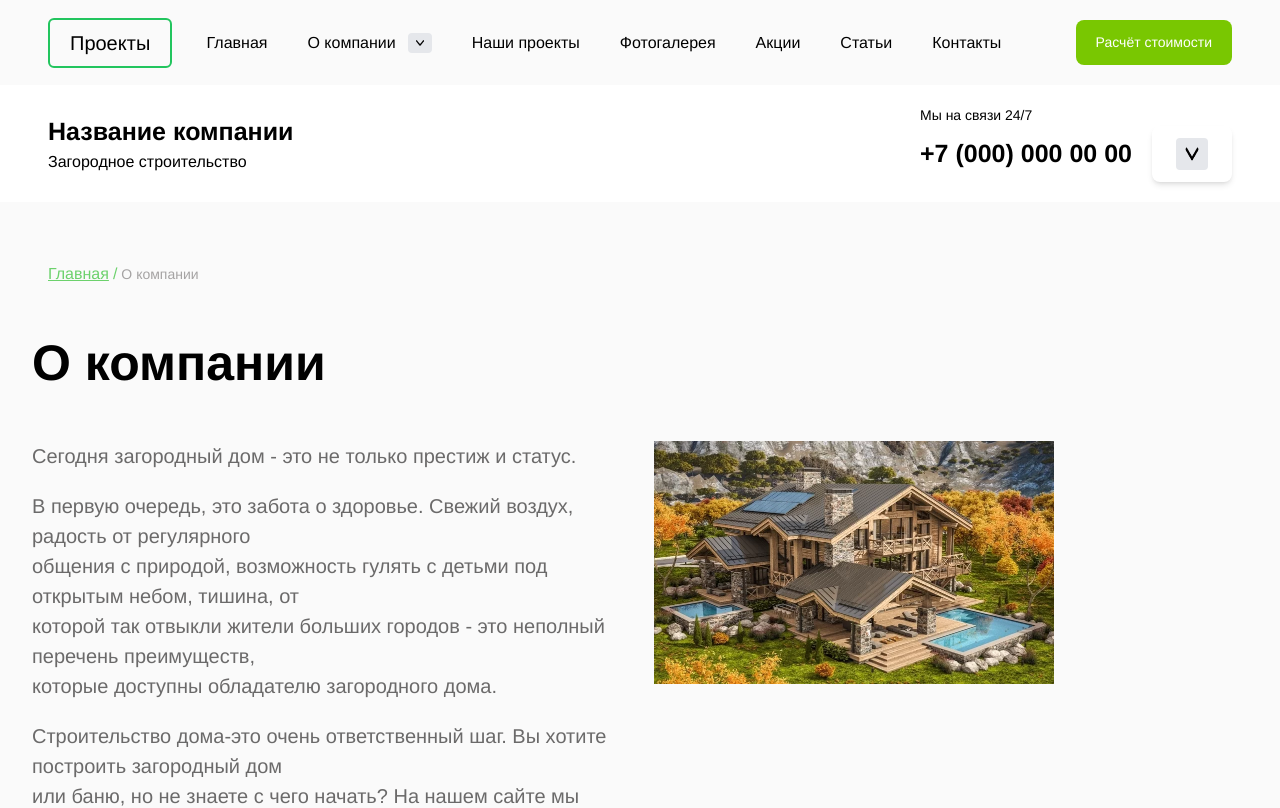
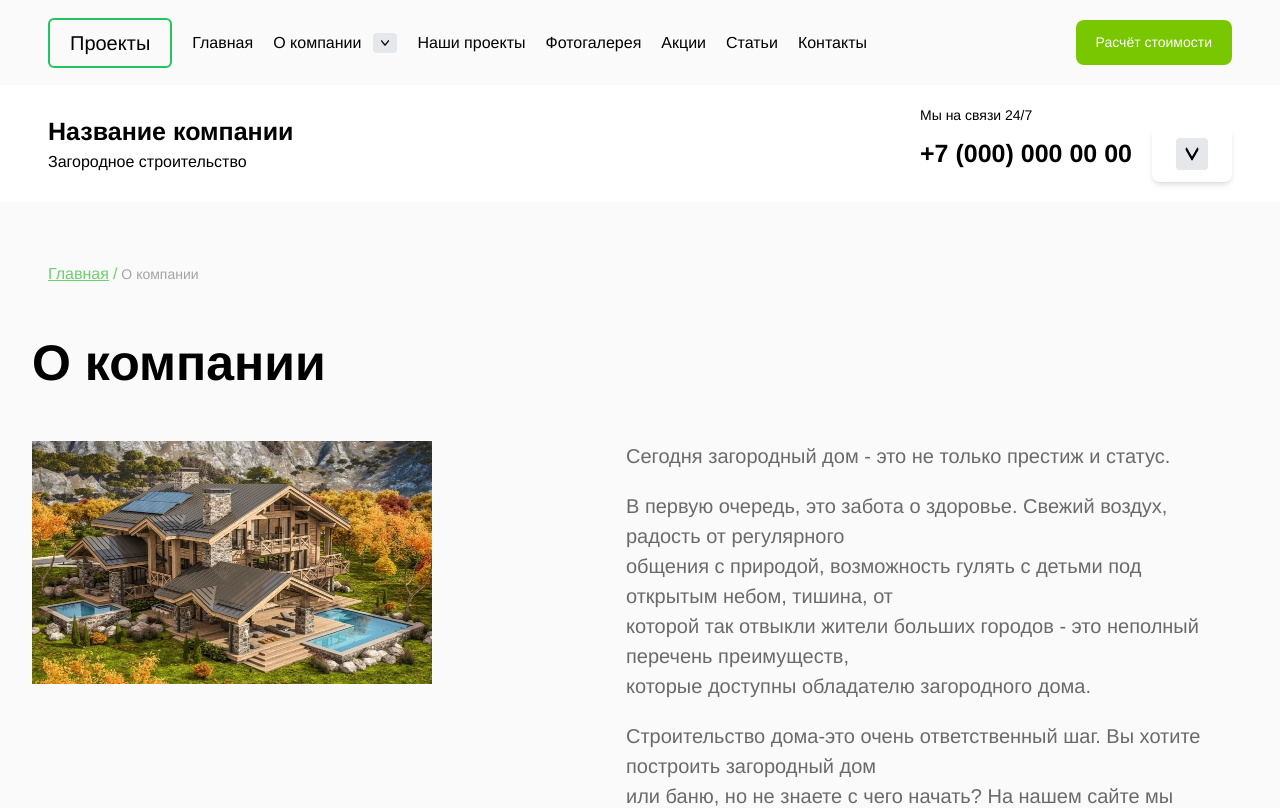
Before and after one commit to QobulovAbduazizbek/Imtixon, a React (Vite) app: page /Kompaniya in a window 1280 px wide. Shown: the top 808 px of the page. Built offline with nearby package versions, Linux system fonts and the light colour scheme.

Commit message:
Add new code

```diff
--- a/src/components/Header.jsx
+++ b/src/components/Header.jsx
@@ -56,16 +56,18 @@ const Header = () => {
   return (
     <div>
           <header className="py-5 bg-[#fafafa]">
-        <div className="w-full max-w-base px-4 md:px-12 mx-auto flex justify-between items-center">
+      <div className="w-full max-w-base px-4 md:px-12 mx-auto flex items-center relative">
+        {/* Menu Button and Links */}
+        <div className="flex-grow flex items-center space-x-5">
           <button>
-            <div onMouseMove={handleOpen} onMouseLeave={handleClose}>
-              <Link>
+            <div onMouseMove={handleOpen} onMouseLeave={handleClose} className="relative">
+              <Link to="/projects">
                 <span className="py-3 px-5 border-2 border-green-500 hover:bg-[#79c701] hover:text-white duration-700 text-black rounded-md font-medium text-[16px] md:text-[20px]">
                   Проекты
                 </span>
               </Link>
               {down && (
-                <div onMouseMove={handleOpen} onMouseLeave={handleClose} className="z-10 absolute left-4 md:left-16 top-[68px] py-5 px-5 rounded-md bg-[#fff]">
+                <div onMouseMove={handleOpen} onMouseLeave={handleClose} className="absolute left-0 top-full mt-2 py-5 px-5 rounded-md bg-[#fff] shadow-lg z-10">
                   <ul className="text-start">
                     <li>
                       <Link to={'/ToshUy'} className="text-[16px] md:text-[20px] text-black font-medium hover:text-[#79c701]">
@@ -125,22 +127,22 @@ const Header = () => {
               )}
             </div>
           </button>
-          <ul className="hidden md:flex">
+          <ul className="hidden lg:flex space-x-5">
             <li>
               <Link to={'/'}>
-                <span className="text-black font-normal text-[16px] mr-5 lg:mr-10 hover:text-[#79c701] duration-300">Главная</span>
+                <span className="text-black font-normal text-[16px] hover:text-[#79c701] duration-300">Главная</span>
               </Link>
             </li>
-            <li onMouseMove={birOpen} onMouseLeave={birClose}>
+            <li onMouseMove={birOpen} onMouseLeave={birClose} className="relative">
               <Link to={'/Kompaniya'} className="flex items-center">
                 <span className="text-black font-normal text-[16px] hover:text-[#79c701] duration-300">О компании</span>
-                <img className='w-4 h-4 md:w-6 md:h-5 bg-gray-200 ml-2 md:ml-3 mr-5 lg:mr-10' src={Arrowd} alt="" style={{ padding: '5px', borderRadius: '4px' }} />
+                <img className='w-4 h-4 md:w-6 md:h-5 bg-gray-200 ml-2 md:ml-3' src={Arrowd} alt="" style={{ padding: '5px', borderRadius: '4px' }} />
               </Link>
               {bir && (
-                <div onMouseMove={birOpen} onMouseLeave={birClose} className="z-10 absolute left-4 md:left-70 top-[55px] py-5 pr-10 pl-3 rounded-md bg-[#fff]">
+                <div onMouseMove={birOpen} onMouseLeave={birClose} className="absolute left-0 top-full mt-2 py-5 pr-10 pl-3 rounded-md bg-[#fff] shadow-lg z-10">
                   <ul className="text-start">
                     <li>
-                      <Link to={'/BizHaqimizda'} className="text-[16px] text-[#a19f9f] font-medium ml-[400px] hover:text-[#79c701]">
+                      <Link to={'/BizHaqimizda'} className="text-[16px] text-[#a19f9f] font-medium hover:text-[#79c701]">
                         Отзывы о нас
                       </Link>
                     </li>
@@ -150,29 +152,39 @@ const Header = () => {
             </li>
             <li>
               <Link to={'/BizningLoiha'}>
-                <span className="text-black font-normal text-[16px] mr-5 lg:mr-10 hover:text-[#79c701] duration-300">Наши проекты</span>
+                <span className="text-black font-normal text-[16px] hover:text-[#79c701] duration-300">Наши проекты</span>
               </Link>
             </li>
             <li>
               <Link to={'/Galareya'}>
-                <span className="text-black font-normal text-[16px] mr-5 lg:mr-10 hover:text-[#79c701] duration-300">Фотогалерея</span>
+                <span className="text-black font-normal text-[16px] hover:text-[#79c701] duration-300">Фотогалерея</span>
               </Link>
             </li>
             <li>
               <Link to={'/Aksiya'}>
-                <span className="text-black font-normal text-[16px] mr-5 lg:mr-10 hover:text-[#79c701] duration-300">Акции</span>
+                <span className="text-black font-normal text-[16px] hover:text-[#79c701] duration-300">Акции</span>
               </Link>
             </li>
             <li>
               <Link to={'/Maqolalar'}>
-                <span className="text-black font-normal text-[16px] mr-5 lg:mr-10 hover:text-[#79c701] duration-300">Статьи</span>
+                <span className="text-black font-normal text-[16px] hover:text-[#79c701] duration-300">Статьи</span>
               </Link>
             </li>
             <li>
-              <Link to={'/Kontakt'} className="text-black font-normal text-[16px] mr-5 lg:mr-10 hover:text-[#79c701] duration-300">Контакты</Link>
+              <Link to={'/Kontakt'} className="text-black font-normal text-[16px] hover:text-[#79c701] duration-300">Контакты</Link>
             </li>
           </ul>
-          <div className="md:hidden">
+        </div>
+        {/* Call-to-Action Button */}
+        <div className="ml-auto hidden lg:block">
+          <Link>
+            <div className="bg-[#79c701] hover:bg-[#97d23a] duration-500 px-5 py-3 rounded-lg">
+              <span onClick={() => setModal(true)} className="font-medium">Расчёт стоимости</span>
+            </div>
+          </Link>
+        </div>
+        {/* Mobile Menu Button */}
+        <div className="lg:hidden">
           <Popover placement="bottom-end">
             <PopoverHandler>
               <Button>
@@ -181,7 +193,7 @@ const Header = () => {
                 </div>
               </Button>
             </PopoverHandler>
-              <PopoverContent className="w-64">
+            <PopoverContent className="w-64 z-50">
               <div className="flex flex-col p-5">
                 <Link to={'/'} className="mb-2 hover:text-[#79c701] duration-300">Главная</Link>
                 <Link to={'/Kompaniya'} className="mb-2 hover:text-[#79c701] duration-300">О компании</Link>
@@ -193,13 +205,6 @@ const Header = () => {
               </div>
             </PopoverContent>
           </Popover>
-          </div>
-          <div className="hidden md:block">
-            <Link>
-              <div className="bg-[#79c701] hover:bg-[#97d23a] duration-500 px-5 py-3 rounded-lg">
-                <span onClick={() => setModal(true)} className="font-medium">Расчёт стоимости</span>
-              </div>
-            </Link>
         </div>
       </div>
     </header>
--- a/src/pages/Kompaniya.jsx
+++ b/src/pages/Kompaniya.jsx
@@ -12,18 +12,19 @@ const Kompaniya = () => {
         </div>
       </div>
       <div className='w-full max-w-base px-8 mx-auto py-5 '>
-        <h3 className='text-[50px] font-bold mb-10'>
+        <h3 className='text-[30px] sm:text-[50px] font-bold mb-10'>
           О компании
         </h3>
         <div className='flex flex-col lg:flex-row items-start'>
+        <div className='lg:w-1/2 mb-5 sm:mb-0'>
+            <img className='w-full lg:w-[400px]' src={K_1} alt="" />
+          </div>
           <div className='lg:mr-7 lg:w-1/2 mb-5 lg:mb-0'>
             <p className='text-[20px] text-[#6b6a6a] font-medium mb-5'>Сегодня загородный дом - это не только престиж и статус.</p>
             <p className='text-[20px] text-[#6b6a6a] font-medium mb-5'>В первую очередь, это забота о здоровье. Свежий воздух, радость от регулярного <br /> общения с природой, возможность гулять с детьми под открытым небом, тишина, от <br /> которой так отвыкли жители больших городов - это неполный перечень преимуществ, <br /> которые доступны обладателю загородного дома.</p>
             <p className='text-[20px] text-[#6b6a6a] font-medium mb-5'>Строительство дома-это очень ответственный шаг. Вы хотите построить загородный дом <br /> или баню, но не знаете с чего начать? На нашем сайте мы расскажем Вам, как <br /> осуществляется строительство загородных домов, какие при этом возникают сложности <br /> и как их можно избежать.</p>
           </div>
-          <div className='lg:w-1/2'>
-            <img className='w-full lg:w-[400px]' src={K_1} alt="" />
-          </div>
+
         </div>
         <div className='mb-5'>
           <p className='text-[20px] text-[#6b6a6a] font-medium mb-5'>Воспользовавшись нашими советами, Вы сможете со знанием дела выбрать, какой из типов домов Вам больше подходит. Кроме <br /> этого, мы с радостью ответим на все Ваши вопросы о строительстве по телефону.</p>
```
Also changed, not shown: src/pages/Home.jsx (+24 -22 lines). Lines whose indentation alone changed are shown as unchanged.
